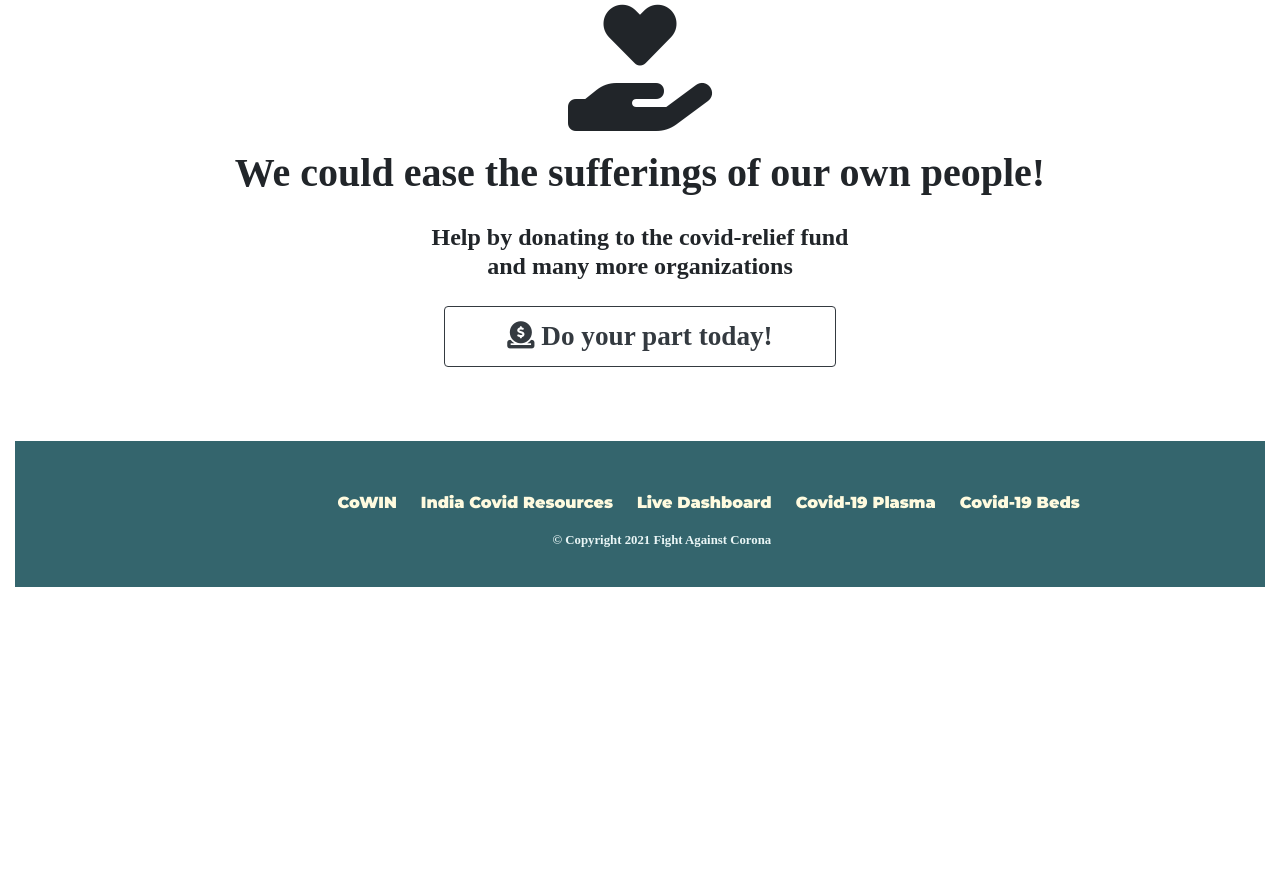
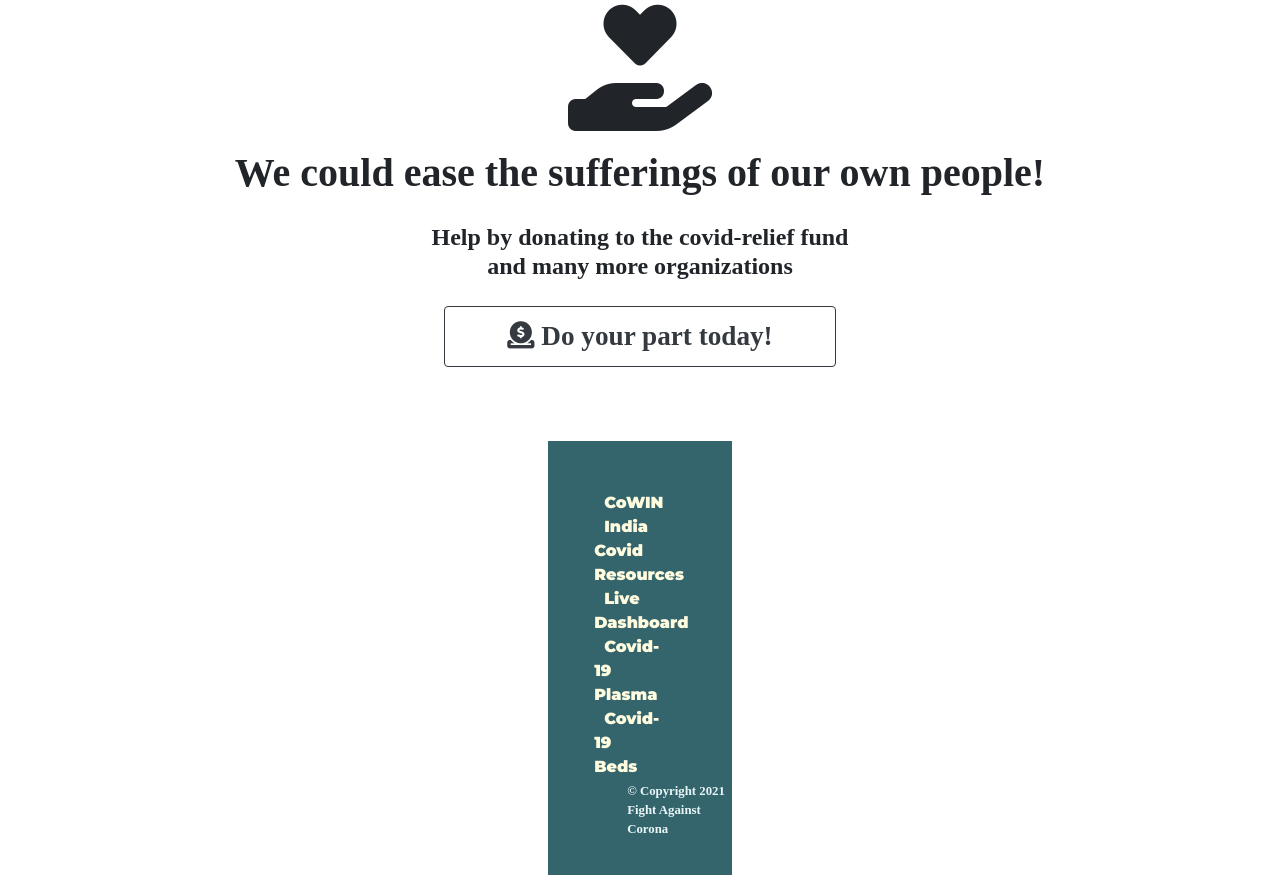
Before and after one commit to gresika/trial, a plain HTML site: page index.html in a window 1280 px wide. Shown: the part 2120-2995 px from the top of the page. Before the commit the page ends 2707 px from the top, so only its background shows below. Drawn offline with nearby package versions, Linux system fonts and the light colour scheme.

Commit message:
Update index.html

```diff
--- a/index.html
+++ b/index.html
@@ -153,9 +153,9 @@
   <!-- Footer -->
 
  <footer id="footer">
-    <div class= "container-fluid col-sm-auto">
+    <div class= "container-fluid col-sm-2">
       <div class="bottom-container">
-       <div class=" col-sm-auto ft">
+       <div class=" col-sm-2 ft">
         <a class="footer-link ft2" href="https://www.cowin.gov.in/home">CoWIN</a>
         <a class="footer-link ft2" href="https://indiacovidresources.in/">India Covid Resources</a>
         <a class="footer-link ft2" href="https://www.mygov.in/covid-19">Live Dashboard</a>
```
